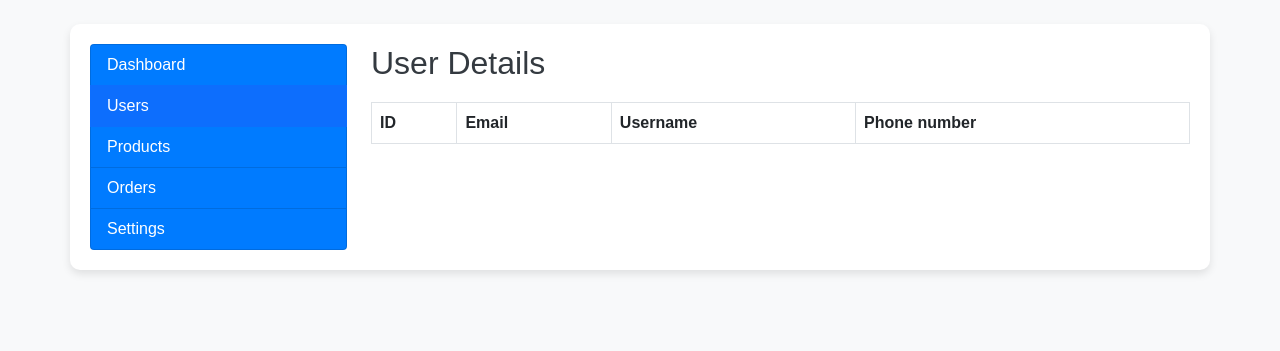
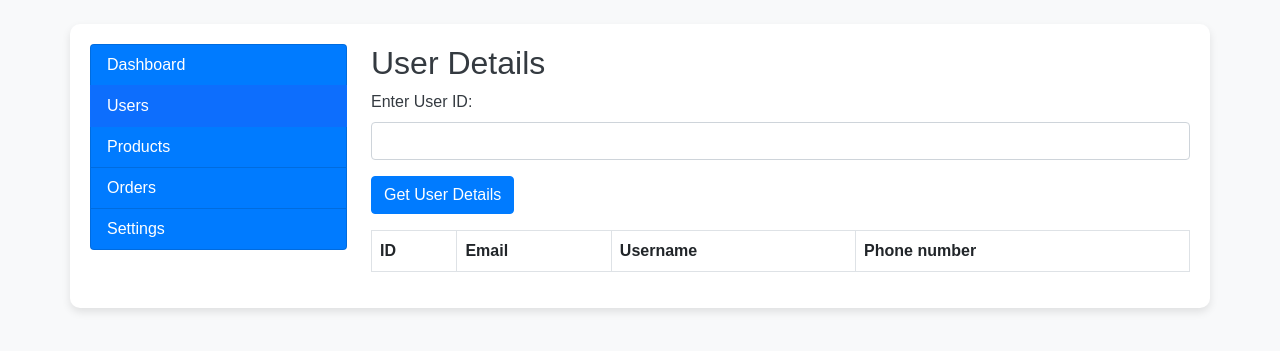
Before and after one commit to 2palek1/final_project, a FastAPI app: page /admin/users in a window 1280 px wide. Shown: the part 56-407 px from the top of the page. Run offline with FastAPI, Linux system fonts and the light colour scheme; lists and menus that the app fills with data are empty.

Commit message:
Admin panel search by id

```diff
--- a/src/templates/admin/products.html
+++ b/src/templates/admin/products.html
@@ -133,7 +133,6 @@
                             <th>Quantity</th>
                             <th>Image</th>
                             <th>Price</th>
-                            <th>Delete</th>
                         </tr>
                     </thead>
                     <tbody>
@@ -146,9 +145,6 @@
                                 <td>{{ product_item.qty_in_stock }}</td>
                                 <td>{{ product_item.product_image }}</td>
                                 <td>{{ product_item.price }}</td>
-                                <td>
-                                    <button onclick="deleteProduct(event, {{ product_item.id }})" style="margin: 5px" type="button" class="btn btn-danger">Delete</button>
-                                </td>
                             </tr>
                         {% endfor %}
                     </tbody>
--- a/src/templates/admin/users.html
+++ b/src/templates/admin/users.html
@@ -4,7 +4,6 @@
     <!-- Additional head content for the user page goes here -->
     <title>User Page</title>
 {% endblock %}
-
 
 {% block content %}
     <!-- Specific content for the user page goes here -->
@@ -24,7 +23,16 @@
             <div class="col-md-9">
                 <!-- Your content goes here -->
                 <h2>User Details</h2>
-                <table class="table table-bordered">
+
+                <!-- Input field for user ID -->
+                <div class="mb-3">
+                    <label for="userIdInput" class="form-label">Enter User ID:</label>
+                    <input type="text" class="form-control" id="userIdInput">
+                </div>
+                <!-- Button to trigger fetching user details -->
+                <button class="btn btn-primary" onclick="fetchUserDetails()">Get User Details</button>
+
+                <table class="table table-bordered mt-3">
                     <thead>
                         <tr>
                             <th>ID</th>
@@ -39,11 +47,13 @@
                 </table>
 
                 <script>
-                    // Specify the user ID you want to retrieve
-                    const userId = 1;  // Replace with the desired user ID
+                    // Function to fetch user details based on the input value
+                    function fetchUserDetails() {
+                        // Get the user ID from the input field
+                        const userIdInput = document.getElementById('userIdInput').value;
 
                         // Fetch the specific user from the FastAPI endpoint
-                    fetch(`http://127.0.0.1:8000/auth/users/${userId}`, {
+                        fetch(`http://127.0.0.1:8000/auth/users/${userIdInput}`, {
                             method: 'GET',
                             headers: {
                                 'Content-Type': 'application/json',
@@ -63,6 +73,7 @@
                             `;
                         })
                         .catch(error => console.error('Error fetching user details:', error));
+                    }
                 </script>
             </div>
         </div>
```
Lines whose indentation alone changed are shown as unchanged.
